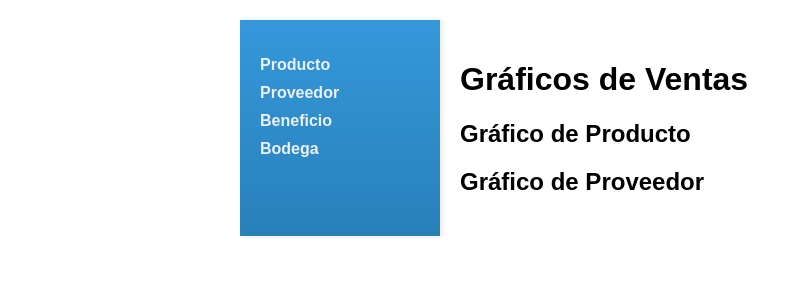
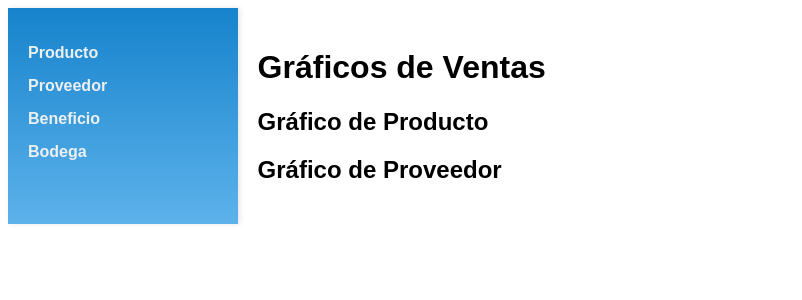
Before and after one commit to ItiKvnAlf/O-CELLOT, a Flask app: template webpage/templates/home.html in a window 1280 px wide. Shown: the top 300 px of the page, without its empty margins (0-802 px from the left). Run offline with Flask 3, Linux system fonts and the light colour scheme; the template is opened without the code that fills it, so the values that code supplies are empty.

Commit message:
Update sidebar width and gradient color
This commit updates the width of the sidebar from 20% to 15% and changes the background gradient color to a different shade of blue.

```diff
--- a/webpage/static/index.css
+++ b/webpage/static/index.css
@@ -1,13 +1,12 @@
 .container {
     display: flex;
-    flex-direction: row; /* Cambia a column */
 }
 
 .sidebar {
-    width: 20%;
+    width: 15%;
     padding: 20px;
     box-shadow: 2px 0 5px rgba(0, 0, 0, 0.1);
-    background: linear-gradient(to bottom, #3498db, #2980b9); /* Degradado azul */
+    background: linear-gradient(to bottom, #1683cc, #5db2eb); /* Degradado azul */
     color: #ecf0f1; /* Color del texto */
 }
 
@@ -17,7 +16,7 @@
 }
 
 .sidebar ul li {
-    margin-bottom: 10px;
+    margin-bottom: 15px;
 }
 
 .sidebar a {
@@ -36,17 +35,6 @@
     padding: 20px;
 }
 
-
-body {
-    font-family: Arial, sans-serif;
-    margin: 20px;
-}
-
-#content {
-    max-width: 800px;
-    margin: 0 auto;
-}
-
 .grafico {
     margin-bottom: 20px;
 }
--- a/webpage/templates/base.html
+++ b/webpage/templates/base.html
@@ -10,12 +10,6 @@
     <style>
         body {
             font-family: Arial, sans-serif;
-            margin: 20px;
-        }
-
-        #content {
-            max-width: 800px;
-            margin: 0 auto;
         }
 
         .grafico {
```
